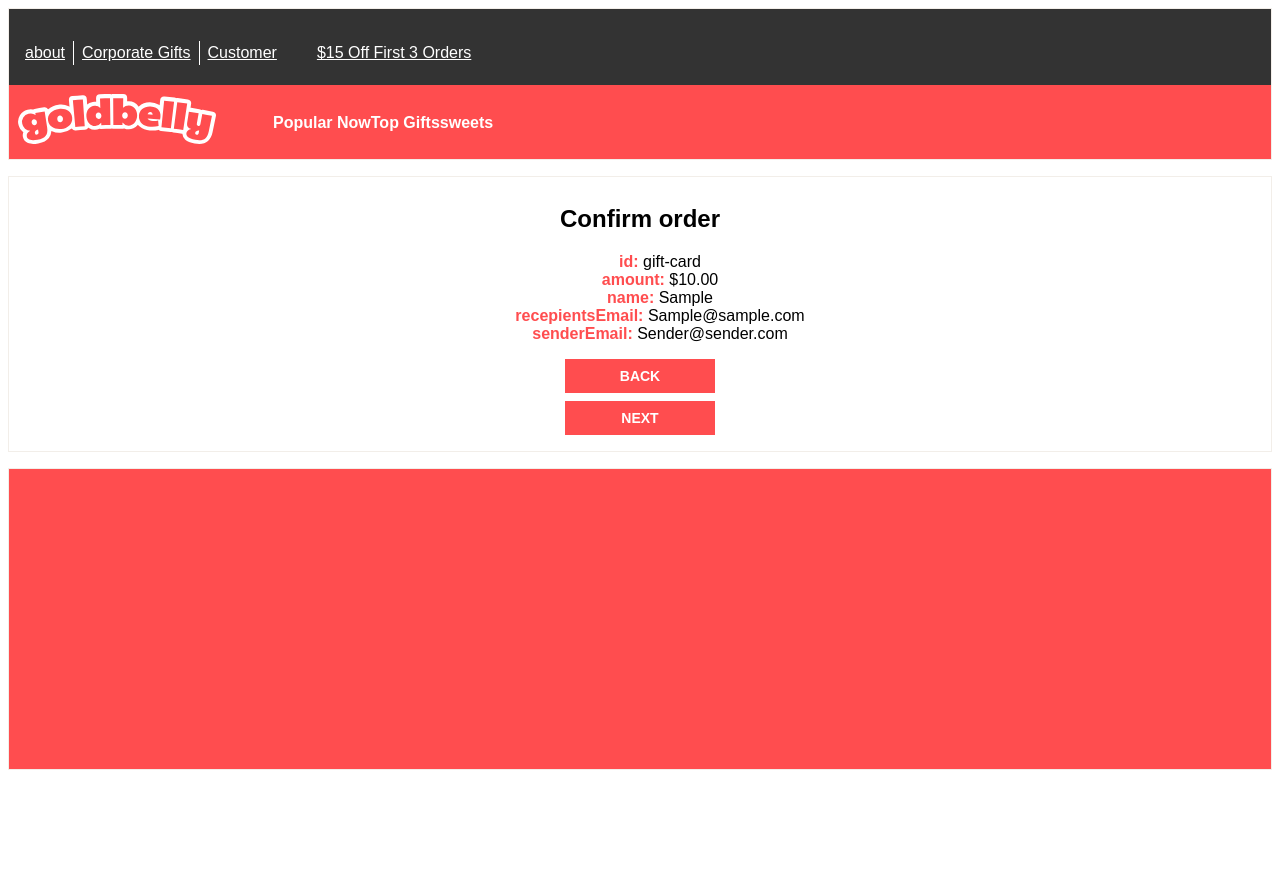
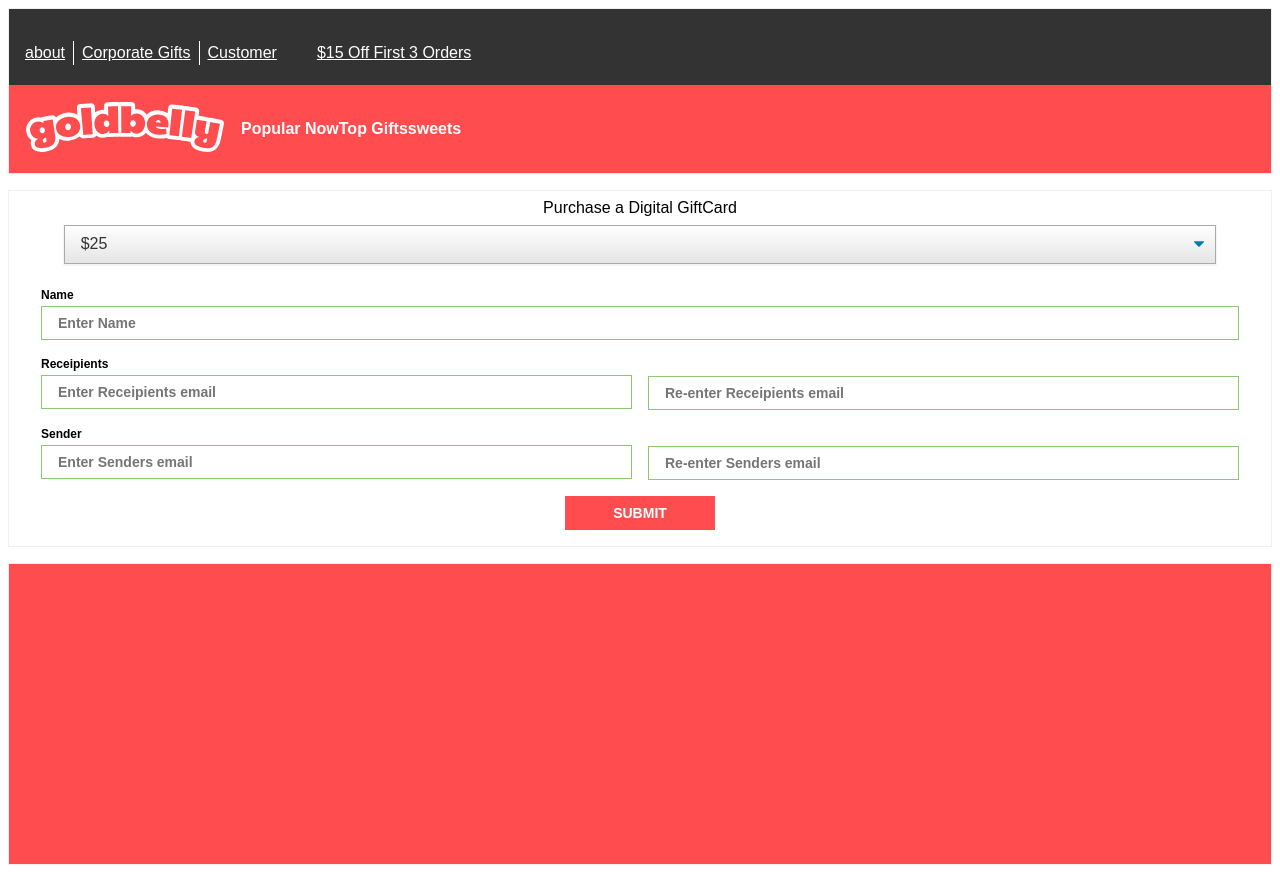
Before and after one commit to alotoftype/goldbelly, a React (Create React App) app: page / in a window 1280 px wide. Before the commit the page ends 800 px from the top, so only its background shows below. Built offline with nearby package versions, Linux system fonts and the light colour scheme.

Commit message:
Applied some styling effects

```diff
--- a/src/components/gift-card.js
+++ b/src/components/gift-card.js
@@ -6,7 +6,7 @@ import Success from './success';
 export default class GiftCard extends Component {
 
         state = {
-            step:2,
+            step:1,
             item: {
                 id: 'gift-card',
                 amount: '',
--- a/src/components/newHeader.js
+++ b/src/components/newHeader.js
@@ -17,7 +17,10 @@ const Header = () => {
   </div>
   </section>
   <section className="main-nav">
-  <img src={Logo} alt="" className="logo"/>
+  <div className="logo">
+  <img src={Logo} alt="" className=""/>
+  </div>
+
   <nav>
     <ul>
       <li>Popular Now</li>
--- a/src/components/success.js
+++ b/src/components/success.js
@@ -6,7 +6,7 @@ const Success = (props) => {
             <h2>Gift Card Added to Cart </h2>
             <p>Please feel free to continue to shop around</p>
             <div className="confirm button">
-<input type="button" value="StartOver" onClick={props.startOver} />
+<input type="button" value="Start Over" onClick={props.startOver} />
                 </div>
         </div>
     )
--- a/src/styles/components/_buttons.scss
+++ b/src/styles/components/_buttons.scss
@@ -49,6 +49,12 @@ input:invalid {
       padding: 1rem 1.6rem;
       text-align: center;
       text-transform: uppercase;
+      transition: all 2s ease-out;
+      &:hover {
+          background-color: $primaryGrey;
+          color: $white;
+          transition: all 2s ease;
+      }
 
   }
 
@@ -72,9 +78,9 @@ select {
     line-height: 1.3;
     margin: .8rem auto;
     margin-bottom: 2.4rem;
-    max-width: 90%;
+    max-width: 92.5%;
 	padding: .8rem 1.6rem;
-      width: 90%;
+      width: 92.5%;
 
 }
 .select-css::-ms-expand {
--- a/src/styles/components/_forms.scss
+++ b/src/styles/components/_forms.scss
@@ -18,8 +18,21 @@
     align-content: space-around;
     align-items: center;
     margin-top: .8rem;
+    .input {
+        width: calc(100% / 2);
+
+    }
     .input:last-of-type{
         padding-top: 1.6rem;
     }
 
 }
+.confirm {
+    display: flex;
+    justify-content: center;
+    input[type="button"]{
+        margin: .8rem;
+
+
+    }
+}
--- a/src/styles/pages/_index.scss
+++ b/src/styles/pages/_index.scss
@@ -31,7 +31,7 @@
 }
 header {
     background-color: $primaryRed;
-    height: 15rem;
+    min-height: 15rem;
 
     .important-nav {
         background-color: $grey;
@@ -85,15 +85,36 @@ header {
     }
     .main-nav {
         display: flex;
+        flex-direction: column;
         align-items: center;
+        @include desktop {
+            display: flexbox;
+            flex-direction: row;
+
+            }
+        .logo {
+            margin: 1.6rem auto;
+            margin-bottom: .8rem;
+            max-width: 47.5rem;
+            @include desktop {
+                margin: 1.6rem;
+            }
+        }
         nav{
+            ul {
+                padding: 0;
+            }
             li{
                 display: inline;
                 list-style-type: none;
                 color:$white;
                 font-weight: bold;
+                text-align: center;
             }
+
+
         }
+
     }
     .logo {
         width: 20rem;
```
